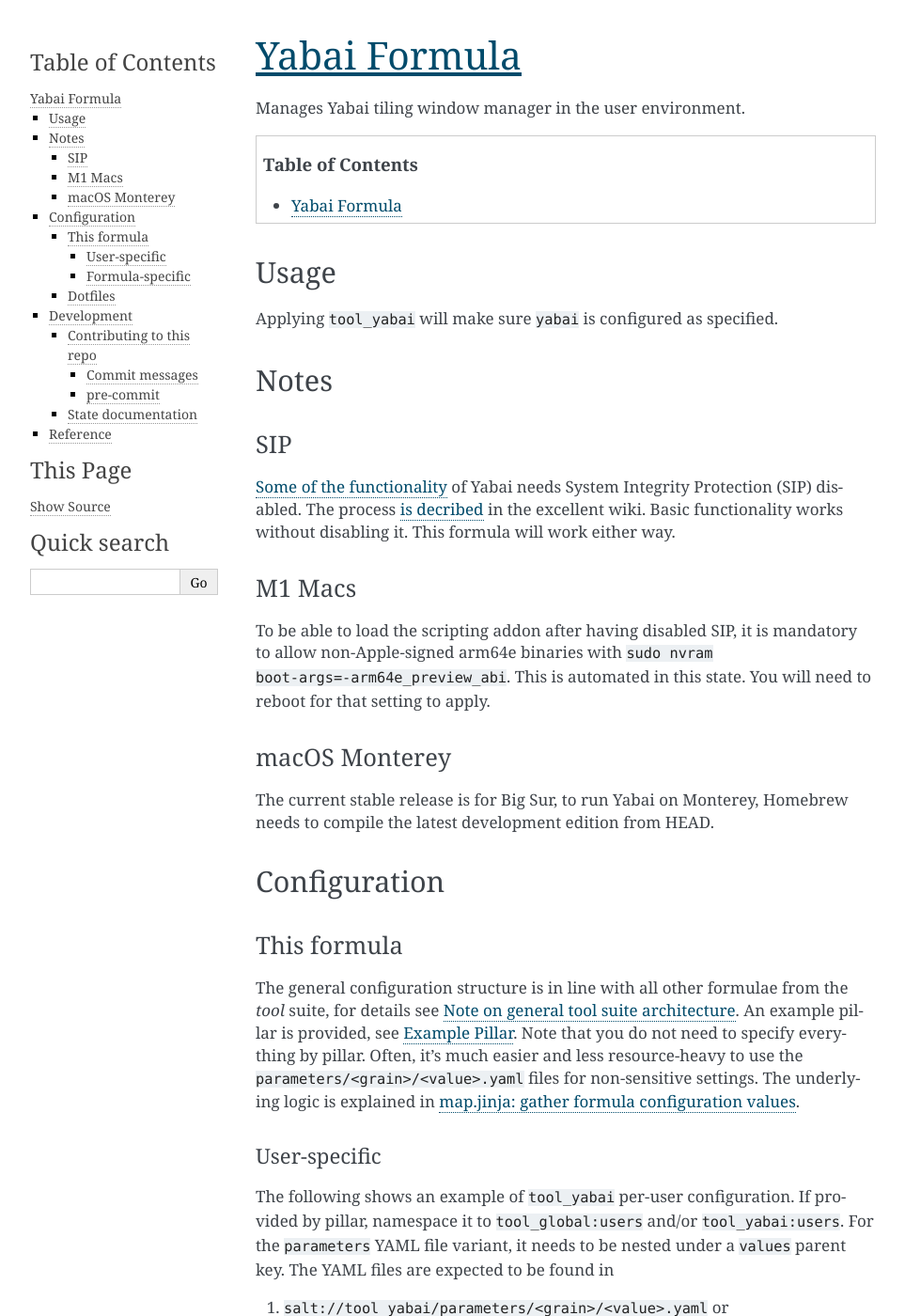
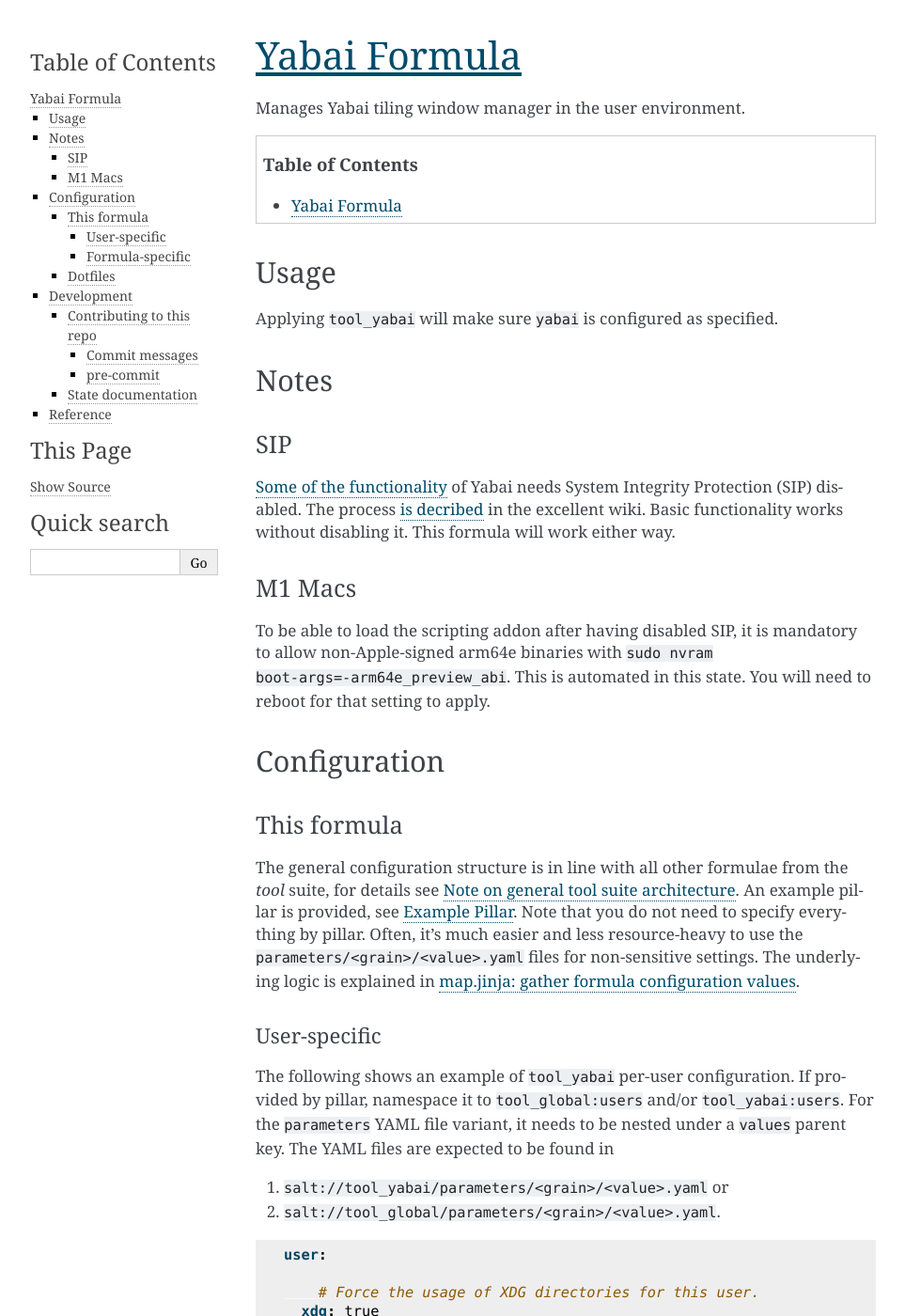
Before and after one commit to lkubb/salt-tool-yabai-formula, a Sphinx documentation site: the page built from docs/README.rst, in a window 1280 px wide and 1400 px high. Shown: the whole window at 94% size, without its empty margins (148-1111 px from the left). Built offline with Sphinx 7.4.7, drawn with Linux system fonts in a browser that asks for light colours.

Commit message:
Install tagged release for Monterey
Earlier, it was necessary to install from --HEAD. In the
meantime, Yabai 4 has been released, so this workaround
is no longer necessary.

```diff
--- a/docs/README.rst
+++ b/docs/README.rst
@@ -21,10 +21,6 @@
 M1 Macs
 ~~~~~~~
 To be able to load the scripting addon after having disabled SIP, it is mandatory to allow non-Apple-signed arm64e binaries with ``sudo nvram boot-args=-arm64e_preview_abi``. This is automated in this state. You will need to reboot for that setting to apply.
-
-macOS Monterey
-~~~~~~~~~~~~~~
-The current stable release is for Big Sur, to run Yabai on Monterey, Homebrew needs to compile the latest development edition from HEAD.
 
 Configuration
 -------------
```
Also changed, not shown: 3 other files.
